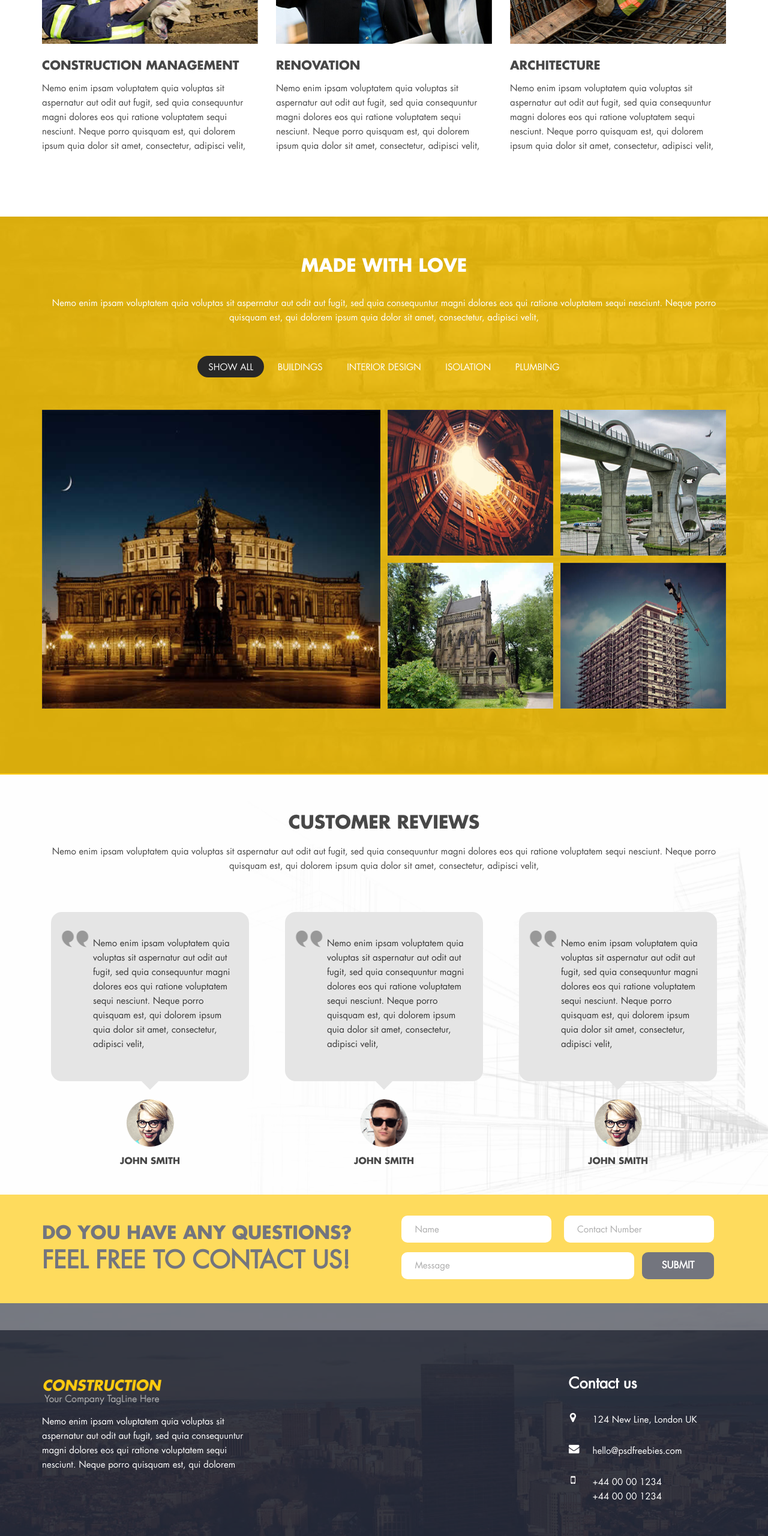
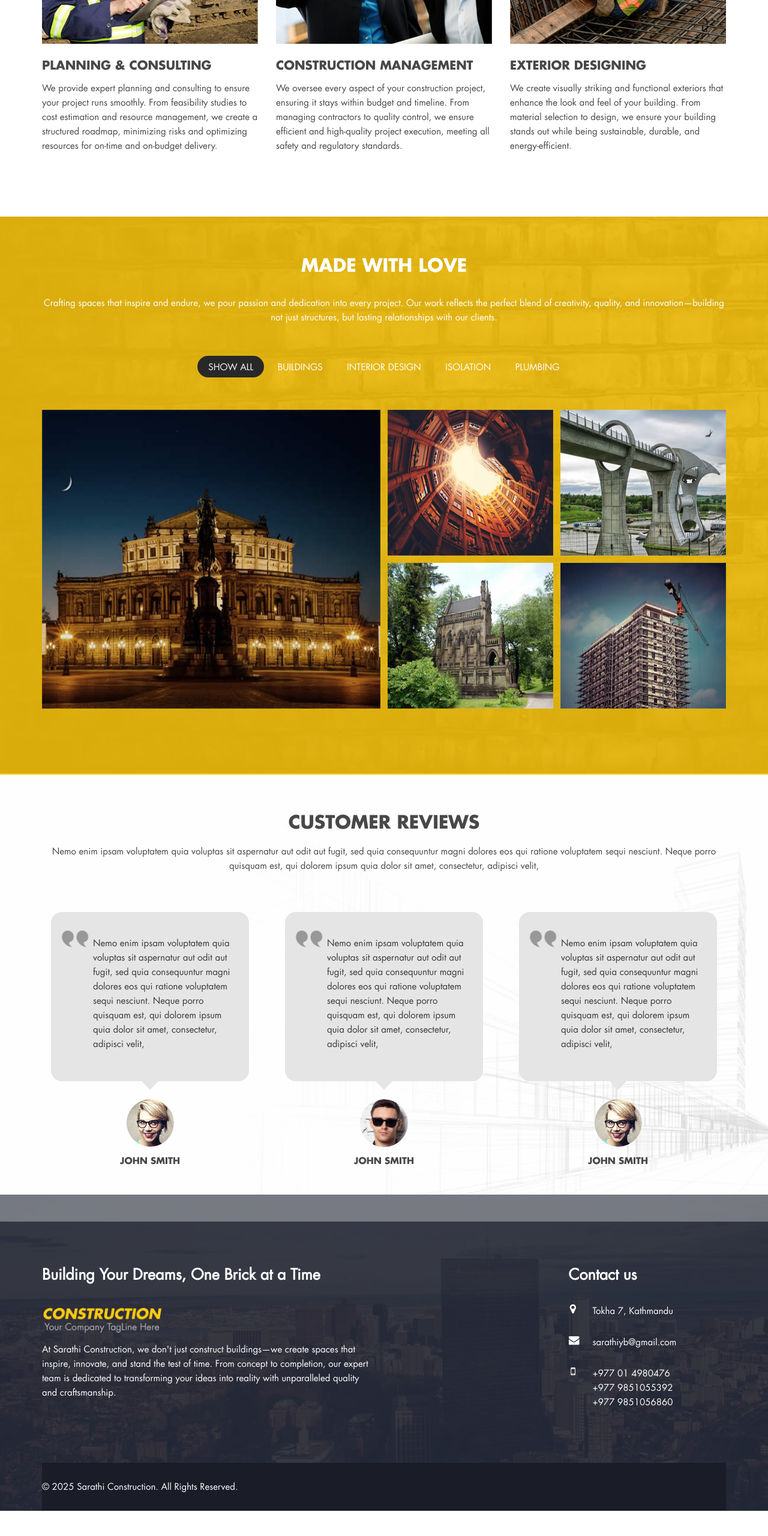
Before and after one commit to Samir27-ce/sarathiconstruction, a plain HTML site: page index.html in a window 1280 px wide. Shown: the part 2480-5040 px from the top of the page at 60% size. After the commit the page ends 4998 px from the top, so only its background shows below. Drawn offline with nearby package versions, Linux system fonts and the light colour scheme.

Commit message:
index.html

```diff
--- a/index.html
+++ b/index.html
@@ -55,7 +55,7 @@
                     <ul class="list-inline info">
                         <li><a href="#"><span class="fa fa-phone"></span> +977 9851055392</a></li>
                         <li></li>
-                        <li><a href="#"><span class="fa fa-envelope"></span> sarathiyb@gmail.com</a></li>
+                        <li><a href="#"><span class="fa fa-envelope"></span> sarathiyb@gmail.com </a></li>
                         <li></li>
                         <li><a href="#"><span class="fa fa-clock-o"></span> Sun - Fri 9:00 - 18:00</a></li>
                         <li></li>
@@ -237,16 +237,18 @@
                     <div class="col-md-4">
                         <div class="service_item">
                             <img src="images/service_img1.jpg" alt="Our Services" />
-                            <h3>CONSTRUCTION MANAGEMENT</h3>
-                            <p>Nemo enim ipsam voluptatem quia voluptas sit aspernatur aut odit aut fugit, sed quia consequuntur magni dolores eos qui ratione voluptatem sequi nesciunt. Neque porro quisquam est, qui dolorem ipsum quia dolor sit amet, consectetur, adipisci velit,</p>
+                            <h3>PLANNING & CONSULTING</h3>
+                            <p>We provide expert planning and consulting to ensure your project runs smoothly. From feasibility studies to cost estimation and resource management, we create a structured roadmap, minimizing risks and optimizing resources for on-time and on-budget delivery.</p>
                           <!--  <a href="#services" class="btn know_btn">know more</a> -->
                         </div>
                     </div>
                     <div class="col-md-4">
                         <div class="service_item">
                             <img src="images/service_img2.jpg" alt="Our Services" />
-                            <h3>RENOVATION</h3>
-                            <p>Nemo enim ipsam voluptatem quia voluptas sit aspernatur aut odit aut fugit, sed quia consequuntur magni dolores eos qui ratione voluptatem sequi nesciunt. Neque porro quisquam est, qui dolorem ipsum quia dolor sit amet, consectetur, adipisci velit,</p>
+                            <h3>CONSTRUCTION MANAGEMENT</h3>
+                            <p>We oversee every aspect of your construction project, ensuring it stays within budget and timeline. From managing contractors to quality control, we ensure efficient and high-quality project execution, meeting all safety and regulatory standards.
+
+                            </p>
                           <!--  <a href="#services" class="btn know_btn">know more</a> -->
                           <br>
                           <br>
@@ -257,8 +259,10 @@
                     <div class="col-md-4">
                         <div class="service_item">
                             <img src="images/service_img3.jpg" alt="Our Services" />
-                            <h3>ARCHITECTURE</h3>
-                            <p>Nemo enim ipsam voluptatem quia voluptas sit aspernatur aut odit aut fugit, sed quia consequuntur magni dolores eos qui ratione voluptatem sequi nesciunt. Neque porro quisquam est, qui dolorem ipsum quia dolor sit amet, consectetur, adipisci velit,</p>
+                            <h3>EXTERIOR DESIGNING</h3>
+                            <p>We create visually striking and functional exteriors that enhance the look and feel of your building. From material selection to design, we ensure your building stands out while being sustainable, durable, and energy-efficient.
+
+                            </p>
                             <!-- <a href="#services" class="btn know_btn">know more</a> -->
                         </div>
                     </div>
@@ -270,7 +274,7 @@
         <section id="portfolio">
             <div class="container portfolio_area text-center">
                 <h2>Made with love</h2>
-                <p>Nemo enim ipsam voluptatem quia voluptas sit aspernatur aut odit aut fugit, sed quia consequuntur magni dolores eos qui ratione voluptatem sequi nesciunt. Neque porro quisquam est, qui dolorem ipsum quia dolor sit amet, consectetur, adipisci velit,</p>
+                <p>Crafting spaces that inspire and endure, we pour passion and dedication into every project. Our work reflects the perfect blend of creativity, quality, and innovation—building not just structures, but lasting relationships with our clients.</p>
 
                 <div id="filters">
                     <button class="button is-checked" data-filter="*">Show All</button>
@@ -285,8 +289,8 @@
                     <div class="grid-item grid-item--width2 grid-item--height2 buildings plumbing interior">
                         <img alt="" src="images/highligh_img.jpg" >
                         <div class="portfolio_hover_area">
-                            <a class="fancybox" href="images/highligh_img.jpg" data-fancybox-group="gallery" title="Lorem ipsum dolor sit amet"><span class="fa fa-search"></span></a>
-                            <a href="#"><span class="fa fa-link"></span></a>
+                            <a class="fancybox" href="images/highligh_img.jpg" data-fancybox-group="gallery" title="Muktinath Bikas Bank - Central Office, Kathmandu"><span class="fa fa-search"></span></a>
+                            <!-- <a href="#"><span class="fa fa-link"></span></a> -->
                         </div>
                     </div>
 
@@ -294,7 +298,7 @@
                         <img alt="" src="images/portfolio1.jpg" >
                         <div class="portfolio_hover_area">
                             <a class="fancybox" href="images/portfolio1.jpg" data-fancybox-group="gallery" title="Lorem ipsum dolor sit amet"><span class="fa fa-search"></span></a>
-                            <a href="#"><span class="fa fa-link"></span></a>
+                            <!-- <a href="#"><span class="fa fa-link"></span></a> -->
                         </div>
                     </div>
 
@@ -302,7 +306,7 @@
                         <img alt="" src="images/portfolio2.jpg" >
                         <div class="portfolio_hover_area">
                             <a class="fancybox" href="images/portfolio2.jpg" data-fancybox-group="gallery" title="Lorem ipsum dolor sit amet"><span class="fa fa-search"></span></a>
-                            <a href="#"><span class="fa fa-link"></span></a>
+                            <!-- <a href="#"><span class="fa fa-link"></span></a> -->
                         </div>
                     </div>
 
@@ -310,7 +314,7 @@
                         <img alt="" src="images/portfolio3.jpg" >
                         <div class="portfolio_hover_area">
                             <a class="fancybox" href="images/portfolio3.jpg" data-fancybox-group="gallery" title="Lorem ipsum dolor sit amet"><span class="fa fa-search"></span></a>
-                            <a href="#"><span class="fa fa-link"></span></a>
+                            <!-- <a href="#"><span class="fa fa-link"></span></a> -->
                         </div>
                     </div>
 
@@ -318,7 +322,7 @@
                         <img alt="" src="images/portfolio4.jpg" >
                         <div class="portfolio_hover_area">
                             <a class="fancybox" href="images/portfolio4.jpg" data-fancybox-group="gallery" title="Lorem ipsum dolor sit amet"><span class="fa fa-search"></span></a>
-                            <a href="#"><span class="fa fa-link"></span></a>
+                            <!-- <a href="#"><span class="fa fa-link"></span></a> -->
                         </div>
                     </div>
                 </div><!-- Portfolio grid end -->
@@ -363,7 +367,7 @@
             </div>
         </section><!-- Testimonial end -->
 
-        <!-- Contact form -->
+        <!-- Contact form
 <section id="contact_form">
     <div class="container">
         <div class="row">
@@ -385,7 +389,8 @@
             </form>
         </div>
     </div>
-</section><!-- Contact form end -->
+</section>
+ Contact form end -->
 
 
         <!-- Footer -->
@@ -393,10 +398,13 @@
             <!-- Footer top -->
             <div class="container footer_top">
                 <div class="row">
-                    <div class="col-lg-4 col-sm-7">
+                    <div class="col-lg-6 col-sm-7">
                         <div class="footer_item">
+                            <h4>
+                                Building Your Dreams, One Brick at a Time
+                            </h4>
                             <img class="logo" src="images/logo.png" alt="Construction" />
-                            <p>Nemo enim ipsam voluptatem quia voluptas sit aspernatur aut odit aut fugit, sed quia consequuntur magni dolores eos qui ratione voluptatem sequi nesciunt. Neque porro quisquam est, qui dolorem</p>
+                            <p>At Sarathi Construction, we don't just construct buildings—we create spaces that inspire, innovate, and stand the test of time. From concept to completion, our expert team is dedicated to transforming your ideas into reality with unparalleled quality and craftsmanship.</p>
                             <!-- link to social media platform
                             <ul class="list-inline footer_social_icon">
                                 <li><a href=""><span class="fa fa-facebook"></span></a></li>
@@ -443,28 +451,25 @@
                     </div>
                 </div>
 
-                     <div class="col-lg-2 col-sm-5">
-                        <div class="footer_item">
-                        </div>
-                    </div>
-
-                    <div class="col-lg-3 col-sm-5">
+                 <div class="col-lg-3 col-sm-5 text-end">
                     <div class="footer_item">
                         <h4>Contact us</h4>
                         <ul class="list-unstyled footer_contact">
-                                <li><a href=""><span class="fa fa-map-marker"></span> 124 New Line, London UK</a></li>
-                                <li><a href=""><span class="fa fa-envelope"></span> hello@psdfreebies.com</a></li>
-                                <li><a href=""><span class="fa fa-mobile"></span><p>+44 00 00 1234 <br />+44 00 00 1234</p></a></li>
+                            <li><a href=""><span class="fa fa-map-marker"></span> Tokha 7, Kathmandu</a></li>
+                            <li><a href=""><span class="fa fa-envelope"></span> sarathiyb@gmail.com</a></li>
+                            <li><a href=""><span class="fa fa-mobile"></span>
+                                <p>+977 01 4980476 <br />+977 9851055392<br>+977 9851056860</p></a>
+                            </li>
                         </ul>
                     </div>
                 </div>
             </div>
-            </div><!-- Footer top end -->
 
             <!-- Footer bottom -->
-            <div class="footer_bottom text-center">
+            <div class="footer_bottom">
                 <p class="wow fadeInRight">
                     © 2025 Sarathi Construction. All Rights Reserved.
+                    <br>
                 </p>
             </div><!-- Footer bottom end -->
         </footer><!-- Footer end -->
```
Lines whose indentation alone changed are shown as unchanged.
